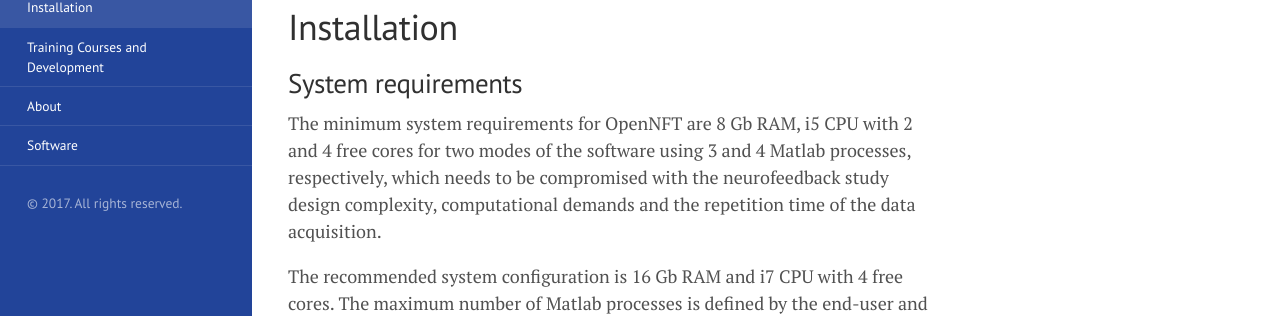
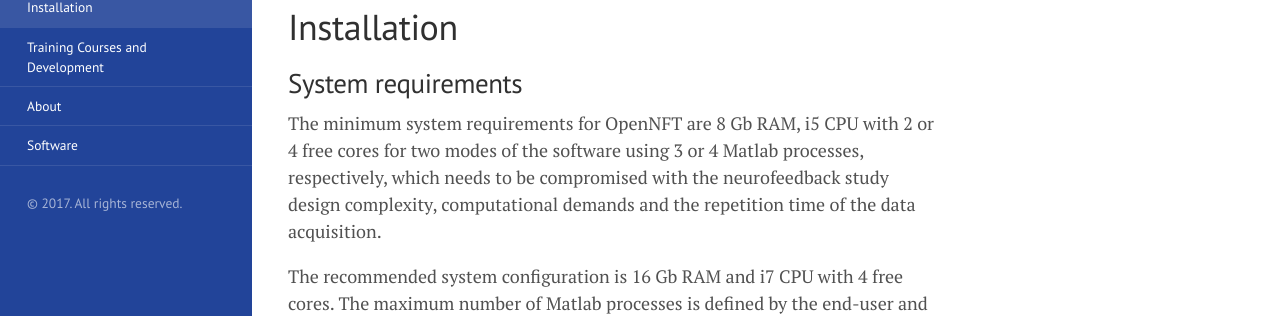
Before and after one commit to OpenNFT/opennft.github.io, a Jekyll site: the page built from 40_Installation.md, in a window 1280 px wide and 1068 px high. Shown: the part 159-475 px from the top of the window. Built offline with Jekyll 4.4.1, drawn with Linux system fonts in a browser that asks for light colours.

Commit message:
typos, cores

```diff
--- a/40_Installation.md
+++ b/40_Installation.md
@@ -5,7 +5,7 @@
 
 ## System requirements
 
-The minimum system requirements for OpenNFT are 8 Gb RAM, i5 CPU with 2 and 4 free cores for two modes of the software using 3 and 4 Matlab processes, respectively, which needs to be compromised with the neurofeedback study design complexity, computational demands and the repetition time of the data acquisition.
+The minimum system requirements for OpenNFT are 8 Gb RAM, i5 CPU with 2 or 4 free cores for two modes of the software using 3 or 4 Matlab processes, respectively, which needs to be compromised with the neurofeedback study design complexity, computational demands and the repetition time of the data acquisition.
 
 The recommended system configuration is 16 Gb RAM and i7 CPU with 4 free cores. The maximum number of Matlab processes is defined by the end-user and is limited by the local workstation capabilities. For detailled installation instructions, see the  installation manual.
 
```
